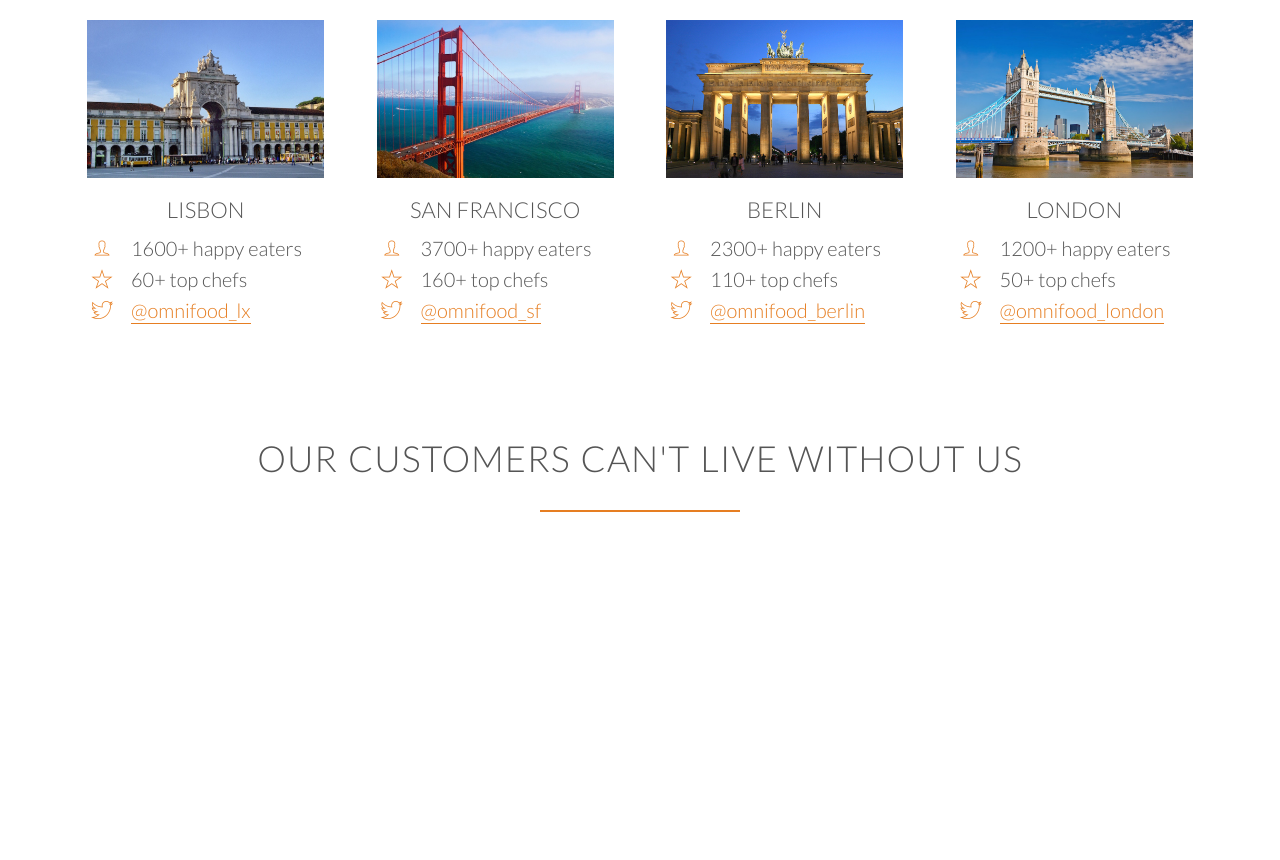
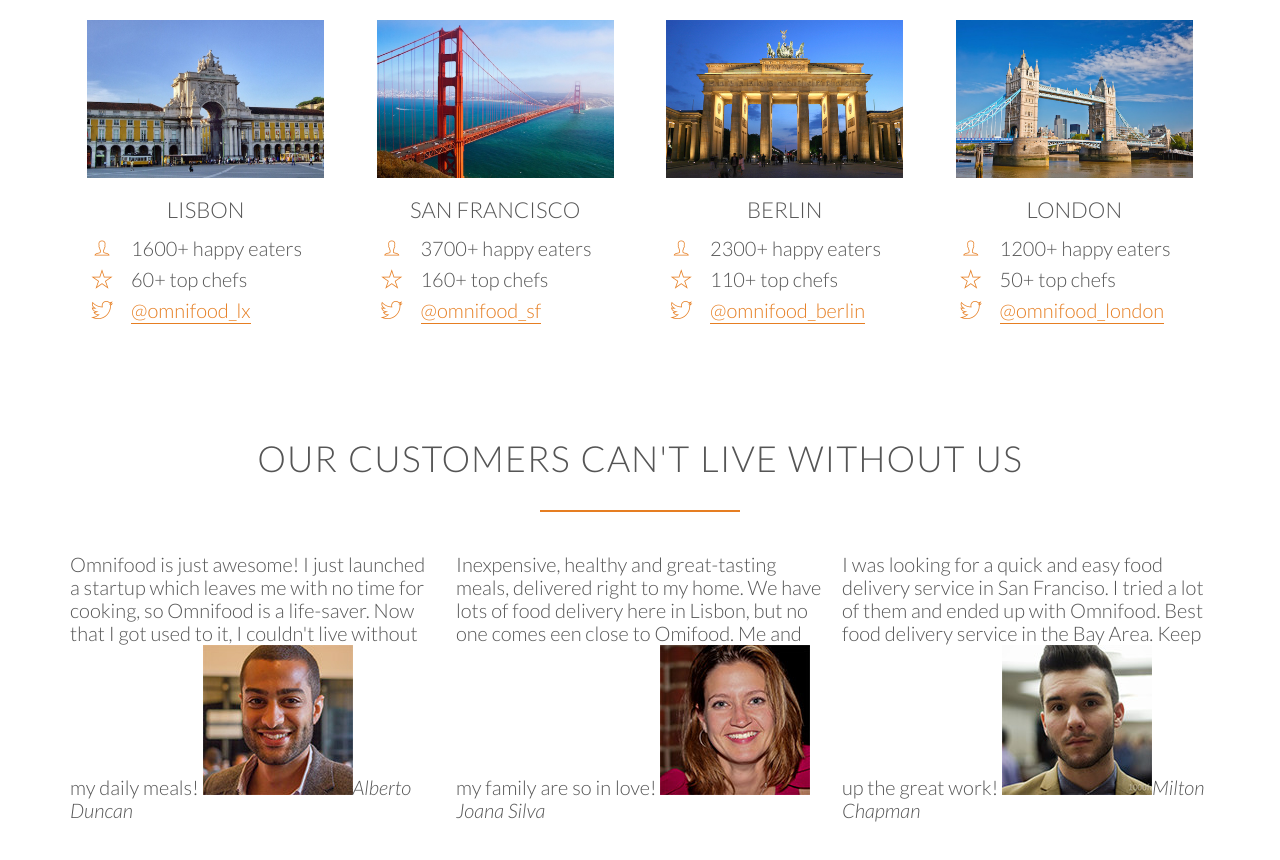
Before and after one commit to DDLibaneo/Omnifood, a plain HTML site: page index.html in a window 1280 px wide. Shown: the part 2922-3782 px from the top of the page. Before the commit the page ends 3544 px from the top, so only its background shows below. Drawn offline with Linux system fonts and the light colour scheme; files whose address does not match are found by name.

Commit message:
added section-testimonials

```diff
--- a/index.html
+++ b/index.html
@@ -217,7 +217,26 @@
     <section class="section-testimonials">
       <div class="row">
         <h2>Our customers can't live without us</h2>
-
+        <div class="row">
+          <div class="col span-1-of-3">
+            <blockquote> <!--Aspas-->
+              Omnifood is just awesome! I just launched a startup which leaves me with no time for cooking, so Omnifood is a life-saver. Now that I got used to it, I couldn't live without my daily meals!
+              <cite><img src="resources/img/customer-1.jpg" alt="Alberto Duncan">Alberto Duncan</cite>
+            </blockquote>
+          </div>
+          <div class="col span-1-of-3">
+            <blockquote> <!--Aspas-->
+              Inexpensive, healthy and great-tasting meals, delivered right to my home. We have lots of food delivery here in Lisbon, but no one comes een close to Omifood. Me and my family are so in love!
+              <cite><img src="resources/img/customer-2.jpg" alt="Joana Silva">Joana Silva</cite>
+            </blockquote>
+          </div>
+          <div class="col span-1-of-3">
+            <blockquote> <!--Aspas-->
+              I was looking for a quick and easy food delivery service in San Franciso. I tried a lot of them and ended up with Omnifood. Best food delivery service in the Bay Area. Keep up the great work!
+              <cite><img src="resources/img/customer-3.jpg" alt="Milton Chapman">Milton Chapman</cite>
+            </blockquote>
+          </div>
+        </div>
       </div>
     </section>
   </body>
@@ -228,7 +247,7 @@
 Omnifood is just awesome! I just launched a startup which leaves me with no time for cooking, so Omnifood is a life-saver. Now that I got used to it, I couldn't live without my daily meals!
 (Alberto Duncan)
 
-Inexpensive, healthy and great-tasting meals, delivered right to my home. We have lots of food delivery here in Lisbon, but no one comes even close to Omifood. Me and my family are so in love!
+Inexpensive, healthy and great-tasting meals, delivered right to my home. We have lots of food delivery here in Lisbon, but no one comes een close to Omifood. Me and my family are so in love!
 (Joana Silva)
 
 I was looking for a quick and easy food delivery service in San Franciso. I tried a lot of them and ended up with Omnifood. Best food delivery service in the Bay Area. Keep up the great work!
```
